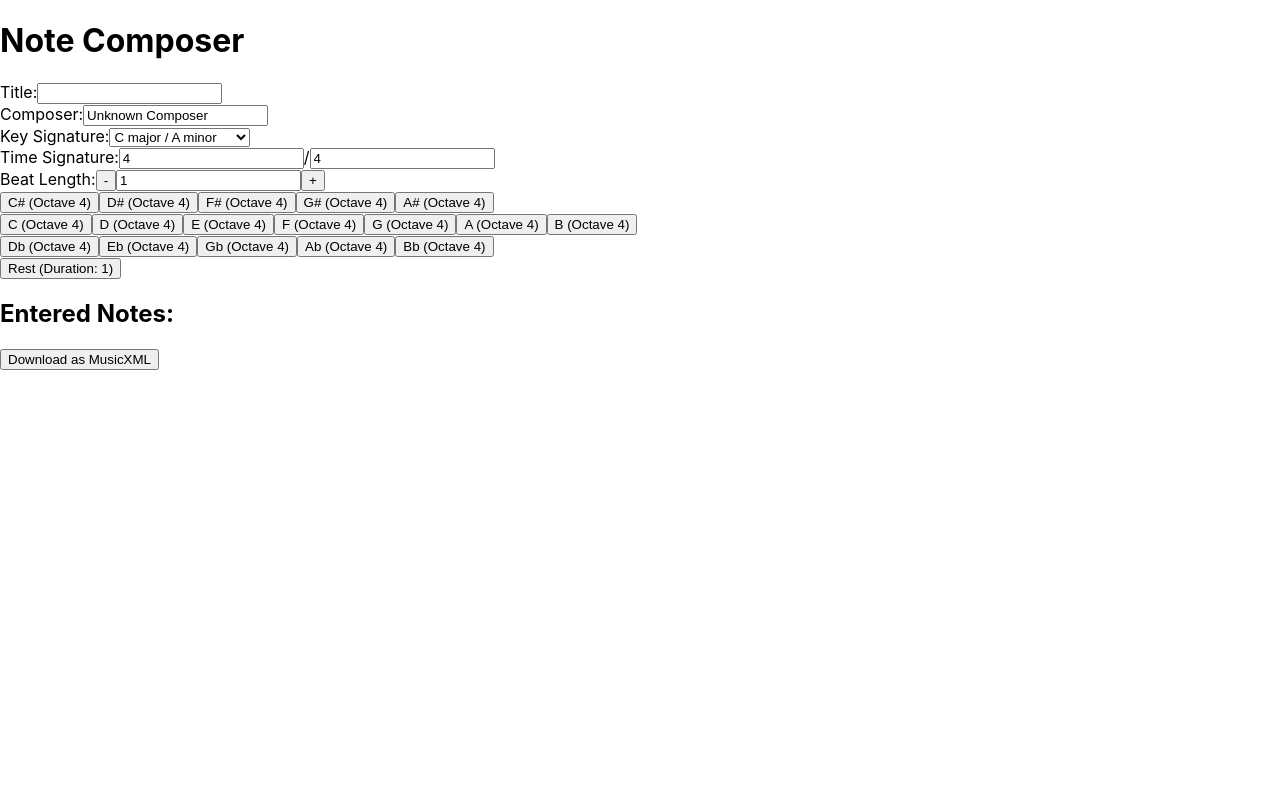
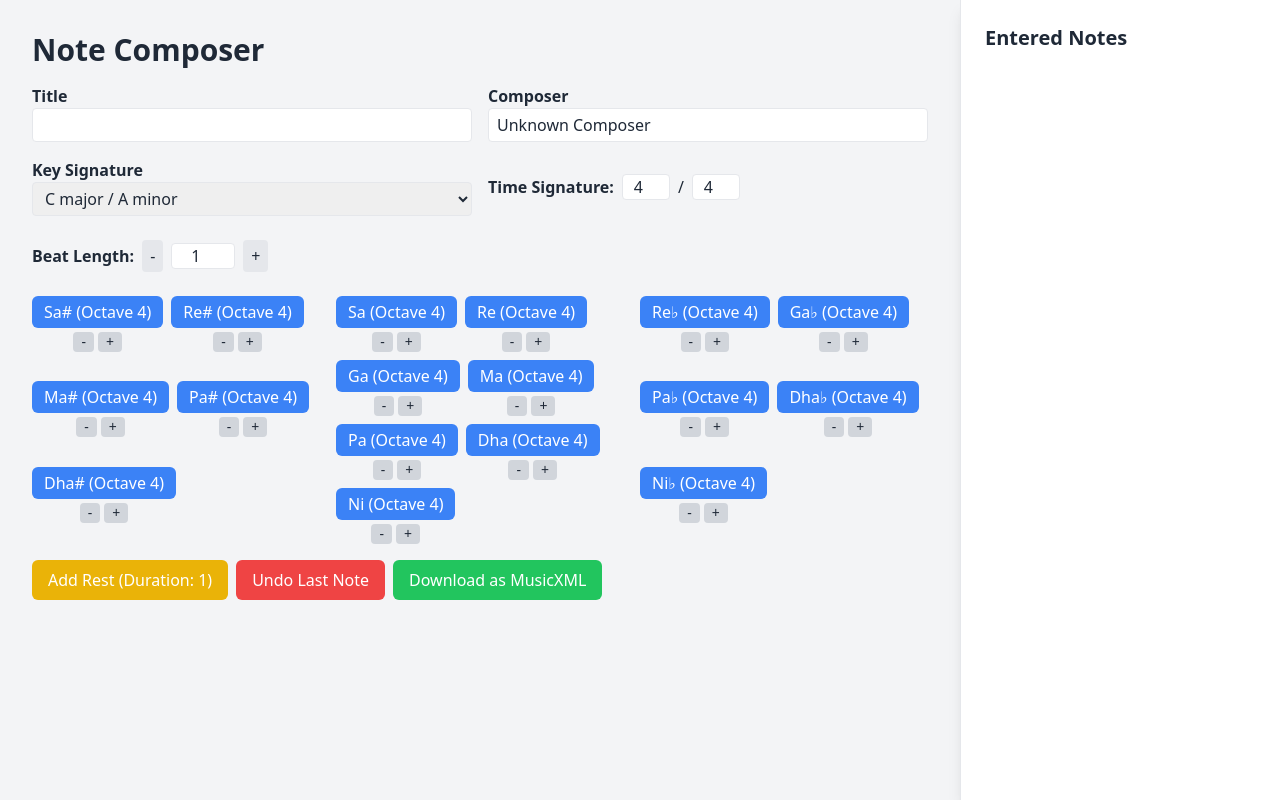
Before and after one commit to DragonScreech/tagoresongwriter, a React (Create React App) app: page / in a window 1280 px wide. Built offline with nearby package versions, Linux system fonts and the light colour scheme.

Commit message:
Added styling

```diff
--- a/package.json
+++ b/package.json
@@ -35,5 +35,8 @@
       "last 1 firefox version",
       "last 1 safari version"
     ]
+  },
+  "devDependencies": {
+    "tailwindcss": "^3.4.14"
   }
 }
--- a/src/App.js
+++ b/src/App.js
@@ -1,15 +1,14 @@
 import React, { useState } from 'react';
-import { useSwipeable } from 'react-swipeable';
 
 const App = () => {
   const [notes, setNotes] = useState([]);
   const [composer, setComposer] = useState('Unknown Composer');
   const [title, setTitle] = useState('');
-  const [octave, setOctave] = useState(4);
   const [beatLength, setBeatLength] = useState(1);
   const [keySignature, setKeySignature] = useState(0);
   const [timeNumerator, setTimeNumerator] = useState(4);
   const [timeDenominator, setTimeDenominator] = useState(4);
+  const [octaves, setOctaves] = useState({});
 
   const keyOptions = [
     { label: 'C major / A minor', value: 0 },
@@ -26,27 +25,51 @@ const App = () => {
     { label: 'F major / D minor', value: -1 },
   ];
 
-  const naturalNotes = ['C', 'D', 'E', 'F', 'G', 'A', 'B'];
-  const sharpNotes = ['C#', 'D#', 'F#', 'G#', 'A#'];
-  const flatNotes = ['Db', 'Eb', 'Gb', 'Ab', 'Bb'];
+  const naturalNotes = [
+    { western: 'C', sargam: 'Sa' },
+    { western: 'D', sargam: 'Re' },
+    { western: 'E', sargam: 'Ga' },
+    { western: 'F', sargam: 'Ma' },
+    { western: 'G', sargam: 'Pa' },
+    { western: 'A', sargam: 'Dha' },
+    { western: 'B', sargam: 'Ni' },
+  ];
 
-  const handlers = useSwipeable({
-    onSwipedUp: () => setOctave((prev) => Math.min(prev + 1, 5)),
-    onSwipedDown: () => setOctave((prev) => Math.max(prev - 1, 3)),
-    swipeDuration: 500,
-    preventScrollOnSwipe: true,
-    trackMouse: true,
-  });
+  const sharpNotes = [
+    { western: 'C#', sargam: 'Sa#' },
+    { western: 'D#', sargam: 'Re#' },
+    { western: 'F#', sargam: 'Ma#' },
+    { western: 'G#', sargam: 'Pa#' },
+    { western: 'A#', sargam: 'Dha#' },
+  ];
 
-  const addNote = (note) => {
-    const selectedOctave = octave || 4;
+  const flatNotes = [
+    { western: 'Db', sargam: 'Re♭' },
+    { western: 'Eb', sargam: 'Ga♭' },
+    { western: 'Gb', sargam: 'Pa♭' },
+    { western: 'Ab', sargam: 'Dha♭' },
+    { western: 'Bb', sargam: 'Ni♭' },
+  ];
+
+  const addNote = (note, octave) => {
     const selectedBeatLength = beatLength || 1;
-    setNotes([...notes, { note, octave: selectedOctave, duration: selectedBeatLength, isRest: false }]);
+    setNotes([...notes, { note, octave, duration: selectedBeatLength, isRest: false }]);
   };
 
   const addRest = () => {
     const selectedBeatLength = beatLength || 1;
     setNotes([...notes, { duration: selectedBeatLength, isRest: true }]);
+  };
+
+  const changeOctave = (note, delta) => {
+    setOctaves((prevOctaves) => {
+      const newOctave = Math.max(1, (prevOctaves[note] || 4) + delta);
+      return { ...prevOctaves, [note]: newOctave };
+    });
+  };
+
+  const undoLastNote = () => {
+    setNotes((prevNotes) => prevNotes.slice(0, -1));
   };
 
   const handleBeatChange = (newValue) => {
@@ -192,64 +215,117 @@ const App = () => {
     URL.revokeObjectURL(url);
   };
 
+
   return (
-    <div {...handlers}>
-      <h1>Note Composer</h1>
-      <div>
-        <label>Title:
-          <input type="text" value={title} onChange={(e) => setTitle(e.target.value)} />
+    <div className="flex h-screen bg-gray-100 text-gray-800">
+      <div className="flex-1 p-8">
+        <h1 className="text-3xl font-bold mb-4">Note Composer</h1>
+        <div className="grid grid-cols-2 gap-4 mb-6">
+          <label className="flex flex-col">
+            <span className="font-semibold">Title</span>
+            <input
+              type="text"
+              value={title}
+              onChange={(e) => setTitle(e.target.value)}
+              className="border rounded px-2 py-1"
+            />
           </label>
-      </div>
-      <div>
-        <label>Composer:
-          <input type="text" value={composer} onChange={(e) => setComposer(e.target.value)} />
+          <label className="flex flex-col">
+            <span className="font-semibold">Composer</span>
+            <input
+              type="text"
+              value={composer}
+              onChange={(e) => setComposer(e.target.value)}
+              className="border rounded px-2 py-1"
+            />
           </label>
-      </div>
-      <div>
-        <label>Key Signature:
-          <select value={keySignature} onChange={(e) => setKeySignature(parseInt(e.target.value, 10))}>
+          <label className="flex flex-col">
+            <span className="font-semibold">Key Signature</span>
+            <select
+              value={keySignature}
+              onChange={(e) => setKeySignature(parseInt(e.target.value, 10))}
+              className="border rounded px-2 py-1"
+            >
               {keyOptions.map((option) => (
-              <option key={option.value} value={option.value}>{option.label}</option>
+                <option key={option.value} value={option.value}>
+                  {option.label}
+                </option>
               ))}
             </select>
           </label>
+          <div className="flex items-center space-x-2">
+            <span className="font-semibold">Time Signature:</span>
+            <input
+              type="number"
+              min="1"
+              value={timeNumerator}
+              onChange={(e) => setTimeNumerator(parseInt(e.target.value, 10))}
+              className="border rounded w-12 text-center"
+            />
+            <span>/</span>
+            <input
+              type="number"
+              min="1"
+              value={timeDenominator}
+              onChange={(e) => setTimeDenominator(parseInt(e.target.value, 10))}
+              className="border rounded w-12 text-center"
+            />
           </div>
-      <div>
-        <label>Time Signature:
-          <input type="number" min="1" value={timeNumerator} onChange={(e) => setTimeNumerator(parseInt(e.target.value, 10))} />
-          /
-          <input type="number" min="1" value={timeDenominator} onChange={(e) => setTimeDenominator(parseInt(e.target.value, 10))} />
-        </label>
         </div>
-      <div>
-        <label>Beat Length:</label>
-        <button onClick={() => handleBeatChange(beatLength - 0.5)}>-</button>
-        <input type="number" step="0.5" min="0.5" value={beatLength} onChange={(e) => handleBeatChange(e.target.value)} />
-        <button onClick={() => handleBeatChange(beatLength + 0.5)}>+</button>
+        <div className="mb-6">
+          <span className="font-semibold">Beat Length:</span>
+          <div className="inline-flex ml-2 items-center">
+            <button onClick={() => handleBeatChange(beatLength - 0.5)} className="px-2 py-1 bg-gray-200 rounded">-</button>
+            <input
+              type="number"
+              step="0.5"
+              min="0.5"
+              value={beatLength}
+              onChange={(e) => handleBeatChange(e.target.value)}
+              className="border rounded w-16 text-center mx-2"
+            />
+            <button onClick={() => handleBeatChange(beatLength + 0.5)} className="px-2 py-1 bg-gray-200 rounded">+</button>
           </div>
-      <div>
-        <div>
-          {sharpNotes.map((note) => (
-            <button key={note} onClick={() => addNote(note)}>{note} (Octave {octave})</button>
+        </div>
+
+        <div className="grid grid-cols-3 gap-4">
+          {[sharpNotes, naturalNotes, flatNotes].map((noteSet, idx) => (
+            <div key={idx} className="flex flex-wrap gap-2">
+              {noteSet.map(({ western, sargam }) => (
+                <div key={western} className="flex flex-col items-center">
+                  <button
+                    onClick={() => addNote(western, octaves[western] || 4)}
+                    className="bg-blue-500 text-white px-3 py-1 rounded-md"
+                  >
+                    {sargam} (Octave {octaves[western] || 4})
+                  </button>
+                  <div className="flex space-x-1 mt-1">
+                    <button onClick={() => changeOctave(western, -1)} className="text-sm bg-gray-300 px-2 rounded">-</button>
+                    <button onClick={() => changeOctave(western, 1)} className="text-sm bg-gray-300 px-2 rounded">+</button>
+                  </div>
+                </div>
               ))}
             </div>
-        <div>
-          {naturalNotes.map((note) => (
-            <button key={note} onClick={() => addNote(note)}>{note} (Octave {octave})</button>
           ))}
         </div>
-        <div>
-          {flatNotes.map((note) => (
-            <button key={note} onClick={() => addNote(note)}>{note} (Octave {octave})</button>
-          ))}
+
+        <button onClick={addRest} className="mt-4 bg-yellow-500 text-white px-4 py-2 rounded-md">
+          Add Rest (Duration: {beatLength})
+        </button>
+        <button onClick={undoLastNote} disabled={notes.length === 0} className="mt-4 ml-2 bg-red-500 text-white px-4 py-2 rounded-md">
+          Undo Last Note
+        </button>
+
+        <button onClick={downloadMusicXML} className="mt-4 ml-2 bg-green-500 text-white px-4 py-2 rounded-md">
+          Download as MusicXML
+        </button>
       </div>
-        <button onClick={addRest}>Rest (Duration: {beatLength})</button>
-      </div>
-      <div>
-        <h2>Entered Notes:</h2>
-        <ul>
+
+      <div className="w-1/4 bg-white shadow-lg border-l p-6">
+        <h2 className="text-xl font-semibold mb-4">Entered Notes</h2>
+        <ul className="space-y-2">
           {notes.map((note, index) => (
-            <li key={index}>
+            <li key={index} className="border-b pb-2">
               {note.isRest
                 ? `Rest - Duration: ${note.duration}`
                 : `${note.note}${note.octave} - Duration: ${note.duration}`}
@@ -257,9 +333,6 @@ const App = () => {
           ))}
         </ul>
       </div>
-      <div>
-        <button onClick={downloadMusicXML}>Download as MusicXML</button>
-      </div>
     </div>
   );
 };
--- a/src/index.css
+++ b/src/index.css
@@ -1,13 +1,3 @@
-body {
-  margin: 0;
-  font-family: -apple-system, BlinkMacSystemFont, 'Segoe UI', 'Roboto', 'Oxygen',
-    'Ubuntu', 'Cantarell', 'Fira Sans', 'Droid Sans', 'Helvetica Neue',
-    sans-serif;
-  -webkit-font-smoothing: antialiased;
-  -moz-osx-font-smoothing: grayscale;
-}
-
-code {
-  font-family: source-code-pro, Menlo, Monaco, Consolas, 'Courier New',
-    monospace;
-}
+@tailwind base;
+@tailwind components;
+@tailwind utilities;
--- /dev/null
+++ b/tailwind.config.js
@@ -0,0 +1,10 @@
+/** @type {import('tailwindcss').Config} */
+module.exports = {
+  content: [
+    "./src/**/*.{js,jsx,ts,tsx}",
+  ],
+  theme: {
+    extend: {},
+  },
+  plugins: [],
+}
```
Also changed, not shown: 1 other file (tests, documents, lock files or other folders). Lines whose indentation alone changed are shown as unchanged.
